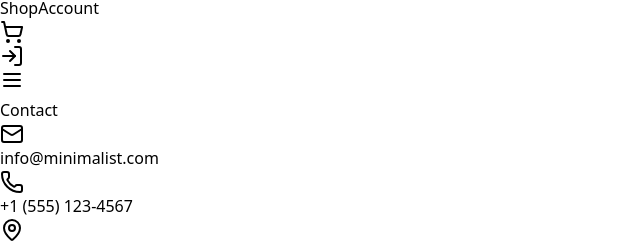
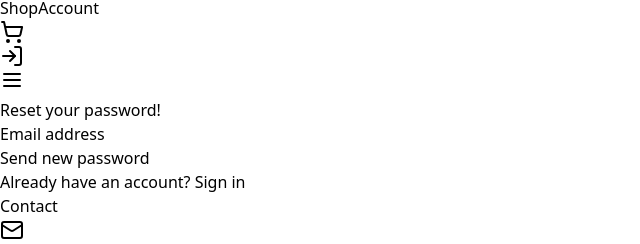
Before and after one commit to Ch1py7/store, a React (Vite) app in the folder apps/frontend/: page /auth/recovery in a window 1280 px wide. Shown: the part 100-344 px from the top of the page, without its empty margins (0-640 px from the left). Built offline with nearby package versions, Linux system fonts and the light colour scheme.

Commit message:
feat: add password recovery page and email validation; update Toast auto-close duration

```diff
--- a/apps/frontend/src/App.tsx
+++ b/apps/frontend/src/App.tsx
@@ -10,6 +10,7 @@ import { Wishlist } from './pages/Wishlist/Wishlist'
 import { Login } from './pages/Auth/Login'
 import { Register } from './pages/Auth/Register'
 import { Validation } from './pages/Auth/Validation'
+import { Recovery } from './pages/Auth/Recovery'
 
 export const App = () => {
 	return (
@@ -22,6 +23,7 @@ export const App = () => {
 						<Route path='/account' element={<Account />} />
 						<Route path='/cart' element={<Cart />} />
 						<Route path='/wishlist' element={<Wishlist />} />
+						<Route path='/auth/recovery' element={<Recovery />} />
 						<Route path='/auth/login' element={<Login />} />
 						<Route path='/auth/register' element={<Register />} />
 						<Route path='/auth/validation' element={<Validation />} />
--- /dev/null
+++ b/apps/frontend/src/pages/Auth/Recovery.tsx
@@ -0,0 +1,59 @@
+import { toasty } from '@/shared/lib/notifications/toast'
+import { validateEmail } from '@/shared/lib/validators'
+import { useState } from 'react'
+import { Link } from 'react-router-dom'
+
+const badEmailStructure =
+	'Invalid email format. Please enter a valid email address (e.g., user@example.com).'
+
+export const Recovery: React.FC = (): React.ReactNode => {
+	const [email, setEmail] = useState<string>('')
+
+	const onInput = (e: React.ChangeEvent<HTMLInputElement>) => {
+		const { value } = e.target
+		setEmail(value)
+	}
+
+	const onSubmit = (e: React.FormEvent) => {
+		e.preventDefault()
+		if (validateEmail(email)) {
+			toasty.error(badEmailStructure)
+			return
+		}
+	}
+
+	return (
+		<div className='max-w-md w-full space-y-8 p-8 bg-white rounded-lg shadow-lg mx-auto'>
+			<div className='text-center'>
+				<h2 className='mt-6 text-3xl font-bold text-gray-900'>Reset your password!</h2>
+			</div>
+			<form className='mt-8 space-y-6' onSubmit={onSubmit}>
+				<div className='rounded-md shadow-sm space-y-4'>
+					<div>
+						<label className='block text-sm font-medium text-gray-700'>
+							Email address
+							<input
+								name='email'
+								required
+								onInput={onInput}
+								className='mt-1 block w-full px-3 py-2 border border-gray-300 rounded-md shadow-sm focus:ring-black focus:border-black'
+							/>
+						</label>
+					</div>
+				</div>
+				<button
+					type='submit'
+					className='w-full flex justify-center py-2 px-4 border border-transparent rounded-md shadow-sm text-sm font-medium text-white bg-black hover:bg-gray-800 focus:outline-none focus:ring-2 focus:ring-offset-2 focus:ring-black'
+				>
+					Send new password
+				</button>
+			</form>
+			<div className='text-center'>
+				<span className='text-sm text-gray-600'>Already have an account? </span>
+				<Link to='/auth/login' className='text-sm font-medium text-black hover:text-gray-800'>
+					Sign in
+				</Link>
+			</div>
+		</div>
+	)
+}
--- /dev/null
+++ b/apps/frontend/src/shared/lib/validators.ts
@@ -0,0 +1,8 @@
+export const validateEmail = (email: string) => {
+	const regex =
+		// biome-ignore lint/performance/useTopLevelRegex: <explanation>
+		// biome-ignore lint/suspicious/noControlCharactersInRegex: <explanation>
+		/(?:[a-z0-9!#$%&'*+/=?^_`{|}~-]+(?:\.[a-z0-9!#$%&'*+/=?^_`{|}~-]+)*|"(?:[\x01-\x08\x0b\x0c\x0e-\x1f\x21\x23-\x5b\x5d-\x7f]|\\[\x01-\x09\x0b\x0c\x0e-\x7f])*")@(?:(?:[a-z0-9](?:[a-z0-9-]*[a-z0-9])?\.)+[a-z0-9](?:[a-z0-9-]*[a-z0-9])?|\[(?:(?:25[0-5]|2[0-4][0-9]|[01]?[0-9][0-9]?)\.){3}(?:25[0-5]|2[0-4][0-9]|[01]?[0-9][0-9]?|[a-z0-9-]*[a-z0-9]:(?:[\x01-\x08\x0b\x0c\x0e-\x1f\x21-\x5a\x53-\x7f]|\\[\x01-\x09\x0b\x0c\x0e-\x7f])+)\])/
+
+	return !regex.test(email)
+}
--- a/apps/frontend/src/shared/ui/Toast.tsx
+++ b/apps/frontend/src/shared/ui/Toast.tsx
@@ -5,7 +5,7 @@ export const Toast: React.FC = (): React.ReactNode => {
 	return (
 		<ToastContainer
 			position='bottom-right'
-			autoClose={3000}
+			autoClose={5000}
 			closeOnClick
 			transition={Slide}
 			icon={({ type }) => {
```
